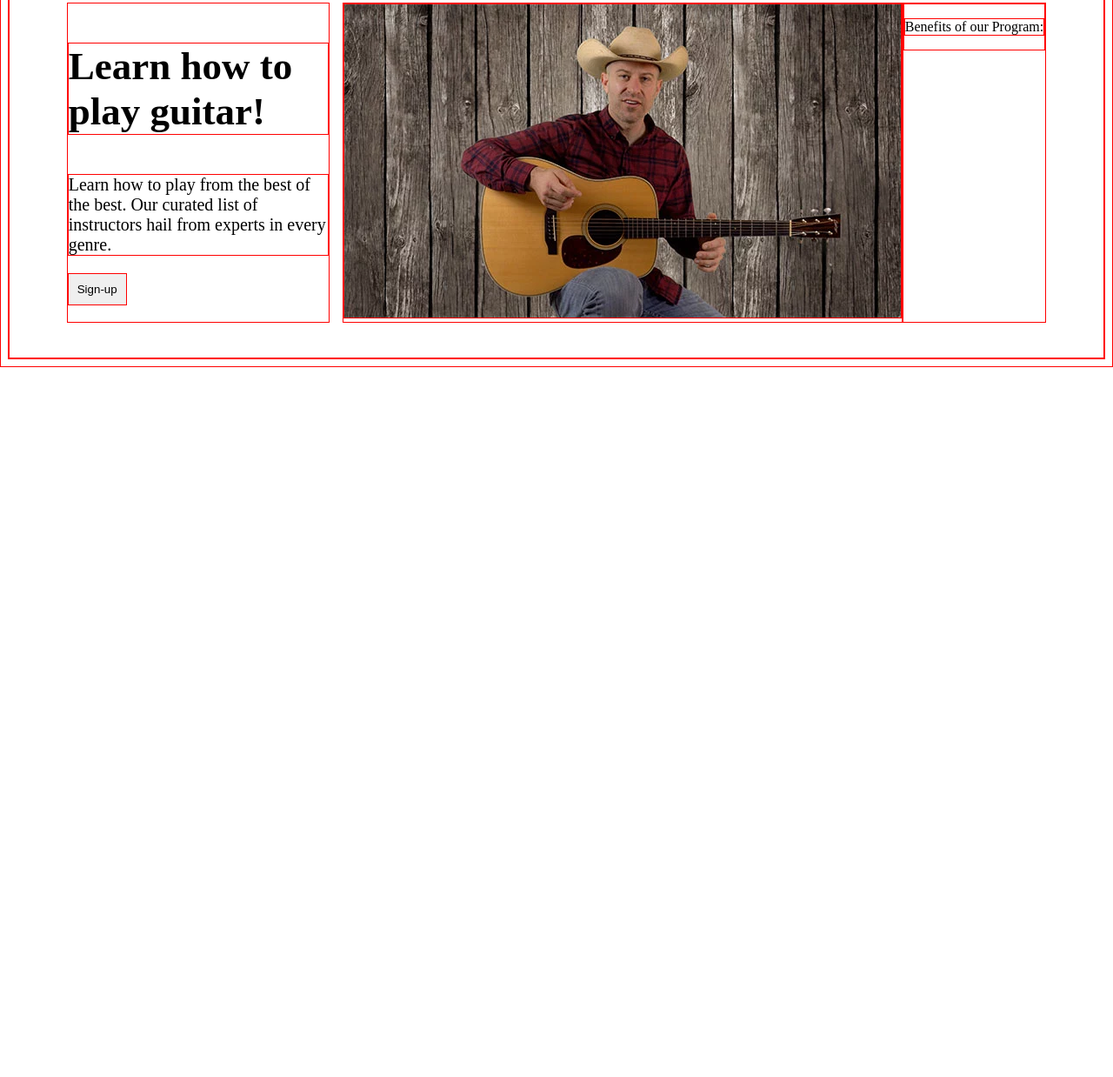
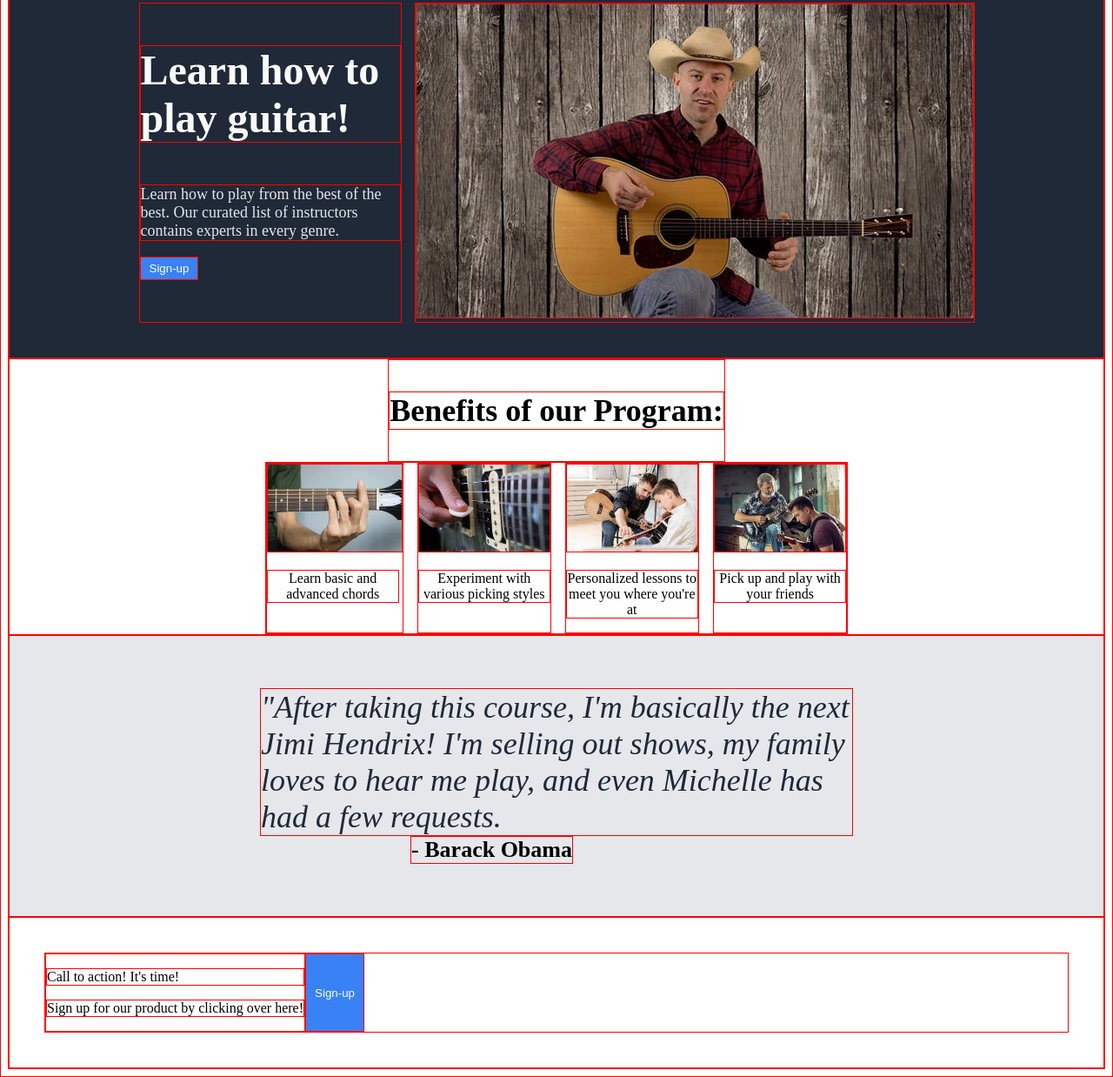
Before and after one commit to Jratway1/first-project, a plain HTML site: page index.html in a window 1280 px wide. Shown: the part 97-1335 px from the top of the page at 87% size. Before the commit the page ends 800 px from the top, so only its background shows below. Drawn offline with Linux system fonts and the light colour scheme.

Commit message:
inserted jpgs, tidied fonts and colors

```diff
--- a/index.html
+++ b/index.html
@@ -21,18 +21,58 @@
          <div class="intro">
             <div class="text">
                 <p class="grabber">Learn how to play guitar!</p>
-                <p class="addi">Learn how to play from the best of the best. Our curated list of instructors hail from experts in every genre.</p>
+                <p class="addi">Learn how to play from the best of the best. Our curated list of instructors contains experts in every genre.</p>
                 <button>Sign-up</button>
             </div>
             <div class="image">
-                <img src="long-haired-country-boy-guitar-lesson.webp" alt="man strumming acoustic guitar"
-
+                <img src="long-haired-country-boy-guitar-lesson.webp" alt="man strumming acoustic guitar">
             </div>
          </div>
 
-         <div class="moreinfo">
-            <div class="attn"</div>
+        <div class="moreinfo">
+            <div class="attn">
                 <p>Benefits of our Program:</p>
-         </div>
+            </div>
+            <div class="fourbox">
+                <div class="card">
+                    <img src="chords.jpeg" alt="chord being strummed" height="100px">
+                    <p>Learn basic and advanced chords</p>
+
+                </div>
+                <div class="card">
+                    <img src="pick.jpeg" alt="man picking guitar" height="100px" width="150px">
+                    <p>Experiment with various picking styles</p>
+                </div>
+                <div class="card">
+                    <img src="help.jpeg" alt="teacher helping student" height="100px">
+                    <p>Personalized lessons to meet you where you're at</p>
+
+                </div>
+                <div class="card">
+                    <img src="jamming.jpeg" alt="people playing together" height="100px">
+                    <p>Pick up and play with your friends</p>
+                </div>
+
+
+            </div>
+        </div>
+
+        <div class="thirdbody">
+            <div class="quote">"After taking this course, I'm basically the next Jimi Hendrix! I'm selling out shows, my family loves to hear me play, and even Michelle has had a few requests.</div>
+            <div class="name">- Barack Obama</div>
+        </div>
+
+        <div class="final">
+            <div class="call">
+                <div class="summary">
+                    <p>Call to action! It's time!</p>
+                    <p>Sign up for our product by clicking over here!</p>
+                </div>
+                <button>Sign-up</button>
+
+            </div>
+        </div>
+
+
     </body>
 </html>
--- a/style.css
+++ b/style.css
@@ -17,12 +17,15 @@
 .left {
     display: flex;
     margin-right: auto;
+    color: #f9faf8;
+    font-size: 24px;
 
 }
 
 .right {
     display: flex;
     gap: 16px;
+    color:#E5E7EB
 
 }
 
@@ -37,20 +40,85 @@
 }
 
 .grabber {
-    font-size: 45px;
+    font-size: 48px;
     font-weight: 800;
+    color: #f9faf8;
 }
 
 .addi {
-    font-size: 20px;
+    font-size: 18px;
+    color: #E5E7EB;
+
 
 }
 
 button {
-    padding: 10px;
+    padding: 5px 10px;
+    background-color: #3882f6;
+    color: white;
+    font-weight: 500;
 
 }
 
 .image {
     margin-left: 15px;
 }
+
+.moreinfo {
+    display: flex;
+    flex-direction: column;
+    align-items: center;
+}
+
+.attn p {
+    font-size: 36px;
+    font-weight: 600;
+}
+
+.fourbox {
+    display: flex;
+    gap: 16px;
+}
+
+.fourbox p {
+    width: 150px;
+    text-align: center;
+}
+
+.thirdbody {
+
+    display: flex;
+    align-items: center;
+    flex-direction: column;
+    padding: 60px;
+    background-color: #E5E7EB;
+
+}
+
+.quote {
+    width: 680px;
+    font-size: 36px;
+    font-style: italic;
+    color: #1F2937;
+}
+
+.name {
+    margin-right: 550px;
+    align-self: flex-end;
+    font-size: 26px;
+    font-weight: 800;
+}
+
+.header,
+.intro,
+.footer {
+    background-color: #1f2937;
+}
+
+.final {
+    padding: 40px;
+}
+
+.call {
+    display: flex;
+}
```
Also changed, not shown: chords.jpeg (added), help.jpeg (added), jamming.jpeg (added), pick.jpeg (added).
